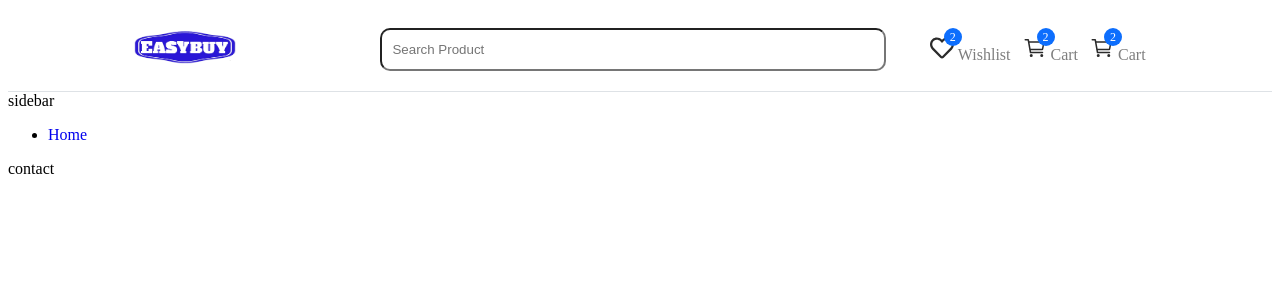
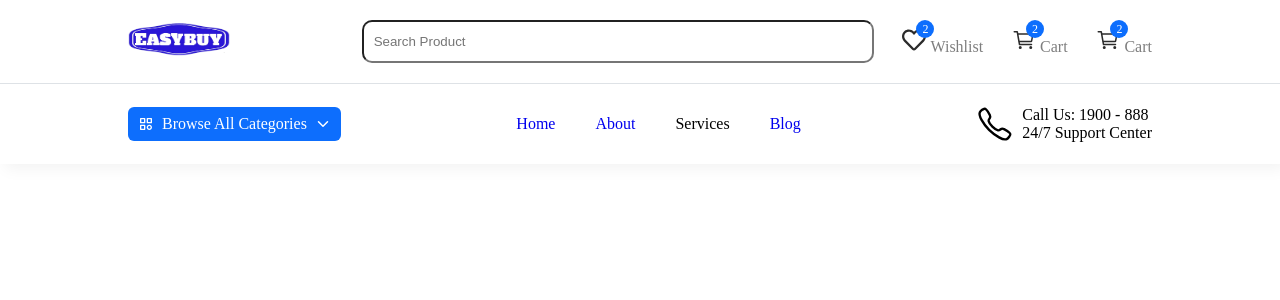
Before and after one commit to eliasbhuiyan/responsive-navigation, a React (Vite) app: page / in a window 1280 px wide. Shown: the top 300 px of the page. Built offline with nearby package versions, Linux system fonts and the light colour scheme.

Commit message:
main design

```diff
--- a/package.json
+++ b/package.json
@@ -1,7 +1,7 @@
 {
   "name": "responsive-navigation",
   "private": false,
-  "version": "0.0.0",
+  "version": "1.0.0",
   "type": "module",
   "main": "src/index.js",
   "files": [
@@ -21,8 +21,8 @@
     "vite"
   ],
   "dependencies": {
-    "react": "^18.2.0",
-    "react-dom": "^18.2.0",
+    "react": "^18.3.1",
+    "react-dom": "^18.3.1",
     "react-icons": "^5.2.1",
     "react-router-dom": "^6.23.1"
   },
--- a/src/App.jsx
+++ b/src/App.jsx
@@ -1,9 +1,11 @@
-import Navbar from "./components/MegaMenu";
+import MegaMenu from "./components/MegaMenu";
 
 function App() {
   return (
     <div className="App">
-      <Navbar></Navbar>
+      <MegaMenu>
+
+      </MegaMenu>
     </div>
   );
 }
--- /dev/null
+++ b/src/components/BrowsItem.jsx
@@ -0,0 +1,9 @@
+const BrowsItem = ({ children }) => {
+  return (
+    <div className="browsitem">
+     {children}
+    </div>
+  );
+};
+
+export default BrowsItem;
--- /dev/null
+++ b/src/components/DropDown.jsx
@@ -0,0 +1,12 @@
+import React from "react";
+
+const DropDown = ({ label, children }) => {
+  return (
+    <li className="nav-item">
+      <p>{label}</p>
+      <div className="dropDown">{children}</div>
+    </li>
+  );
+};
+
+export default DropDown;
--- a/src/components/MainMenu.jsx
+++ b/src/components/MainMenu.jsx
@@ -1,5 +1,13 @@
-const MainMenu = ({ children }) => {
-  return <div>{children}</div>;
+const MainMenu = ({ children, style }) => {
+  return (
+    <div>
+      <div className="container">
+        <div style={style} className="mainMenu_wraper">
+          {children}
+        </div>
+      </div>
+    </div>
+  );
 };
 
 export default MainMenu;
--- a/src/components/MegaMenu.jsx
+++ b/src/components/MegaMenu.jsx
@@ -1,4 +1,6 @@
+import BrowsItem from "./BrowsItem";
 import Contact from "./Contact";
+import DropDown from "./DropDown";
 import Header from "./Header";
 import MainMenu from "./MainMenu";
 import MenuBar from "./MenuBar";
@@ -9,10 +11,12 @@ import SideItems from "./SideItems";
 import Sidebar from "./Sidebar";
 import { FaRegHeart } from "react-icons/fa";
 import { IoCartOutline } from "react-icons/io5";
+import { IoShirtOutline } from "react-icons/io5";
+import { IoCallOutline } from "react-icons/io5";
 
 const MegaMenu = ({ children }) => {
   return (
-    <header>
+    <header className="header">
       <Header
         style={{
           backgroundColor: "white",
@@ -21,7 +25,9 @@ const MegaMenu = ({ children }) => {
         }}
       >
         <NavbarBrand>
-          <img src="/logo.png" width="50%" alt="logo" />
+          <a href="/" style={{ width: "50%" }}>
+            {<img src="/logo.png" width="100%" alt="logo" />}
+          </a>
         </NavbarBrand>
         <SearchBar>
           <input
@@ -34,8 +40,8 @@ const MegaMenu = ({ children }) => {
             }}
           />
         </SearchBar>
-        <div className="sideitem_main">
-          <SideItems path="/">
+        <SideItems>
+          <a href="/">
             <span className="icon">
               <FaRegHeart />
               <span
@@ -46,8 +52,10 @@ const MegaMenu = ({ children }) => {
               </span>
             </span>
             <span>Wishlist</span>
-          </SideItems>
-          <SideItems path="/">
+          </a>
+        </SideItems>
+        <SideItems>
+          <a href="/">
             <span className="icon">
               <IoCartOutline />
               <span
@@ -58,8 +66,10 @@ const MegaMenu = ({ children }) => {
               </span>
             </span>
             <span>Cart</span>
-          </SideItems>
-          <SideItems path="/">
+          </a>
+        </SideItems>
+        <SideItems>
+          <a href="/">
             <span className="icon">
               <IoCartOutline />
               <span
@@ -70,15 +80,58 @@ const MegaMenu = ({ children }) => {
               </span>
             </span>
             <span>Cart</span>
-          </SideItems>
-        </div>
+          </a>
+        </SideItems>
       </Header>
-      <MainMenu>
-        <Sidebar>sidebar</Sidebar>
+      <MainMenu
+        style={{
+          height: "80px",
+        }}
+      >
+        <Sidebar
+          title="Browse All Categories"
+          style={{ backgroundColor: "#0d6efd", color: "white" }}
+        >
+          <BrowsItem>
+            <a>
+              <IoShirtOutline />
+              <span>Mens Fashion</span>
+            </a>
+          </BrowsItem>
+          <BrowsItem>
+            <a>
+              <IoShirtOutline />
+              <span>Womens Fashion</span>
+            </a>
+          </BrowsItem>
+        </Sidebar>
         <MenuBar>
-          <NavItem path="/">Home</NavItem>
+          <NavItem>
+            <a href="/">Home</a>
+          </NavItem>
+          <NavItem>
+            <a href="/">About</a>
+          </NavItem>
+          <DropDown label="Services">
+            <ul style={{ width: "200px" }}>
+              <li>Service 1</li>
+              <li>Service 2</li>
+              <li>Service 3</li>
+            </ul>
+          </DropDown>
+          <NavItem>
+            <a href="/">Blog</a>
+          </NavItem>
         </MenuBar>
-        <Contact>contact</Contact>
+        <Contact>
+          <div style={{ display: "flex", alignItems: "center", gap: "8px" }}>
+            <IoCallOutline style={{ fontSize: "38px" }} />
+            <p style={{ display: "flex", flexDirection: "column" }}>
+              <span>Call Us: 1900 - 888</span>
+              <span>24/7 Support Center</span>
+            </p>
+          </div>
+        </Contact>
       </MainMenu>
     </header>
   );
--- a/src/components/MenuBar.jsx
+++ b/src/components/MenuBar.jsx
@@ -1,6 +1,6 @@
 const MenuBar = ({ children }) => {
   return (
-    <nav>
+    <nav className="navbar_main">
       <ul>{children}</ul>
     </nav>
   );
--- a/src/components/NavItem.jsx
+++ b/src/components/NavItem.jsx
@@ -1,9 +1,5 @@
-const NavItem = ({ children, path }) => {
-  return (
-    <li className="nav-item">
-      <a href={path}>{children}</a>
-    </li>
-  );
+const NavItem = ({ children }) => {
+  return <li className="nav-item">{children}</li>;
 };
 
 export default NavItem;
--- a/src/components/NavbarBrand.jsx
+++ b/src/components/NavbarBrand.jsx
@@ -1,9 +1,5 @@
 const NavbarBrand = ({ children }) => {
-  return (
-    <div className="megaMenu_logo">
-      <a href="/">{children}</a>
-    </div>
-  );
+  return <div className="megaMenu_logo">{children}</div>;
 };
 
 export default NavbarBrand;
--- a/src/components/SideItems.jsx
+++ b/src/components/SideItems.jsx
@@ -1,8 +1,7 @@
-const SideItems = ({ children, path }) => {
+const SideItems = ({ children }) => {
   return (
     <div className="megaMenu_sideitem">
-      <span></span>
-      <a href={path}>{children}</a>
+      {children}
     </div>
   );
 };
--- a/src/components/Sidebar.jsx
+++ b/src/components/Sidebar.jsx
@@ -1,5 +1,19 @@
-const Sidebar = ({ children }) => {
-  return <div>{children}</div>;
+import { useState } from "react";
+import { BiCategory } from "react-icons/bi";
+import { IoChevronDown } from "react-icons/io5";
+
+const Sidebar = ({ children, title, style }) => {
+  const [show, setShow] = useState(false);
+  return (
+    <div onClick={() => setShow(!show)} className="categoryBrows">
+      <p style={style} className="categoryBrows_title">
+        <BiCategory /> <span>{title}</span> <IoChevronDown />
+      </p>
+      <div className={`categoryBrows_dropDown ${show ? "show" : ""}`}>
+        {children}
+      </div>
+    </div>
+  );
 };
 
 export default Sidebar;
--- a/src/index.css
+++ b/src/index.css
@@ -1,9 +1,18 @@
 * {
     box-sizing: border-box;
+    margin: 0;
+    padding: 0;
 }
 
 a {
     text-decoration: none;
+    display: inline-block;
+}
+
+ul {
+    list-style: none;
+    margin: 0;
+    padding: 0;
 }
 
 .container {
@@ -11,8 +20,8 @@ a {
     margin: auto;
 }
 
-.megaMenu_main {
-    display: flex;
+.header {
+    box-shadow: 5px 5px 15px rgba(0, 0, 0, 0.05);
 }
 
 .mega_header {
@@ -27,11 +36,6 @@ a {
 
 .megaMenu_search {
     width: 50%;
-}
-
-.sideitem_main {
-    display: flex;
-    gap: 12px;
 }
 
 .megaMenu_sideitem {
@@ -70,3 +74,129 @@ a {
     color: #2b2b2b;
     font-size: 24px;
 }
+
+.mainMenu_wraper {
+    display: flex;
+    justify-content: space-between;
+    align-items: center;
+}
+
+.navbar_main {
+    height: 100%;
+}
+
+.navbar_main>ul {
+    height: 100%;
+    display: flex;
+}
+
+.navbar_main ul .nav-item {
+    height: 100%;
+    display: flex;
+    align-items: center;
+    padding: 0 20px;
+    cursor: pointer;
+}
+
+.categoryBrows {
+    position: relative;
+}
+
+.categoryBrows_title {
+    padding: 8px 10px;
+    border-radius: 6px;
+    -webkit-border-radius: 6px;
+    -moz-border-radius: 6px;
+    -ms-border-radius: 6px;
+    -o-border-radius: 6px;
+    display: flex;
+    align-items: center;
+    gap: 8px;
+    cursor: pointer;
+}
+
+.categoryBrows_dropDown {
+    padding: 10px 20px;
+    border: 1px solid #7E7E7E;
+    border-radius: 8px;
+    -webkit-border-radius: 8px;
+    -moz-border-radius: 8px;
+    -ms-border-radius: 8px;
+    -o-border-radius: 8px;
+    background-color: #fff;
+    position: absolute;
+    top: 50px;
+    left: 0;
+    display: flex;
+    flex-direction: column;
+    gap: 15px;
+    opacity: 0;
+    visibility: hidden;
+    transition: .3s;
+    -webkit-transition: .3s;
+    -moz-transition: .3s;
+    -ms-transition: .3s;
+    -o-transition: .3s;
+}
+
+.categoryBrows_dropDown:hover {
+    box-shadow: 5px 5px 15px rgba(0, 0, 0, 0.15);
+}
+
+.browsitem a {
+    width: 100%;
+    padding: 6px 16px;
+    border: 1px solid #dee2e6;
+    color: #2e2e2e;
+    border-radius: 5px;
+    -webkit-border-radius: 5px;
+    -moz-border-radius: 5px;
+    -ms-border-radius: 5px;
+    -o-border-radius: 5px;
+    display: flex;
+    align-items: center;
+    gap: 10px;
+    transition: .3s;
+    -webkit-transition: .3s;
+    -moz-transition: .3s;
+    -ms-transition: .3s;
+    -o-transition: .3s;
+}
+
+.browsitem a:hover {
+    box-shadow: 5px 5px 15px rgba(0, 0, 0, 0.15);
+}
+
+.categoryBrows_dropDown.show {
+    opacity: 1;
+    visibility: visible;
+}
+
+.navbar_main .nav-item {
+    position: relative;
+}
+
+.nav-item .dropDown {
+    width: fit-content;
+    position: absolute;
+    top: 110%;
+    left: 0;
+    background-color: white;
+    padding: 10px 20px;
+    border: 1px solid #dee2e6;
+    border-radius: 8px;
+    -webkit-border-radius: 8px;
+    -moz-border-radius: 8px;
+    -ms-border-radius: 8px;
+    -o-border-radius: 8px;
+    box-shadow: 5px 5px 15px rgba(0, 0, 0, 0.15);
+    opacity: 0;
+    visibility: hidden;
+    transition: .3s;
+}
+
+.nav-item:hover .dropDown {
+    top: 100%;
+    opacity: 1;
+    visibility: visible;
+}
```
Also changed, not shown: 1 other file (tests, documents, lock files or other folders).
